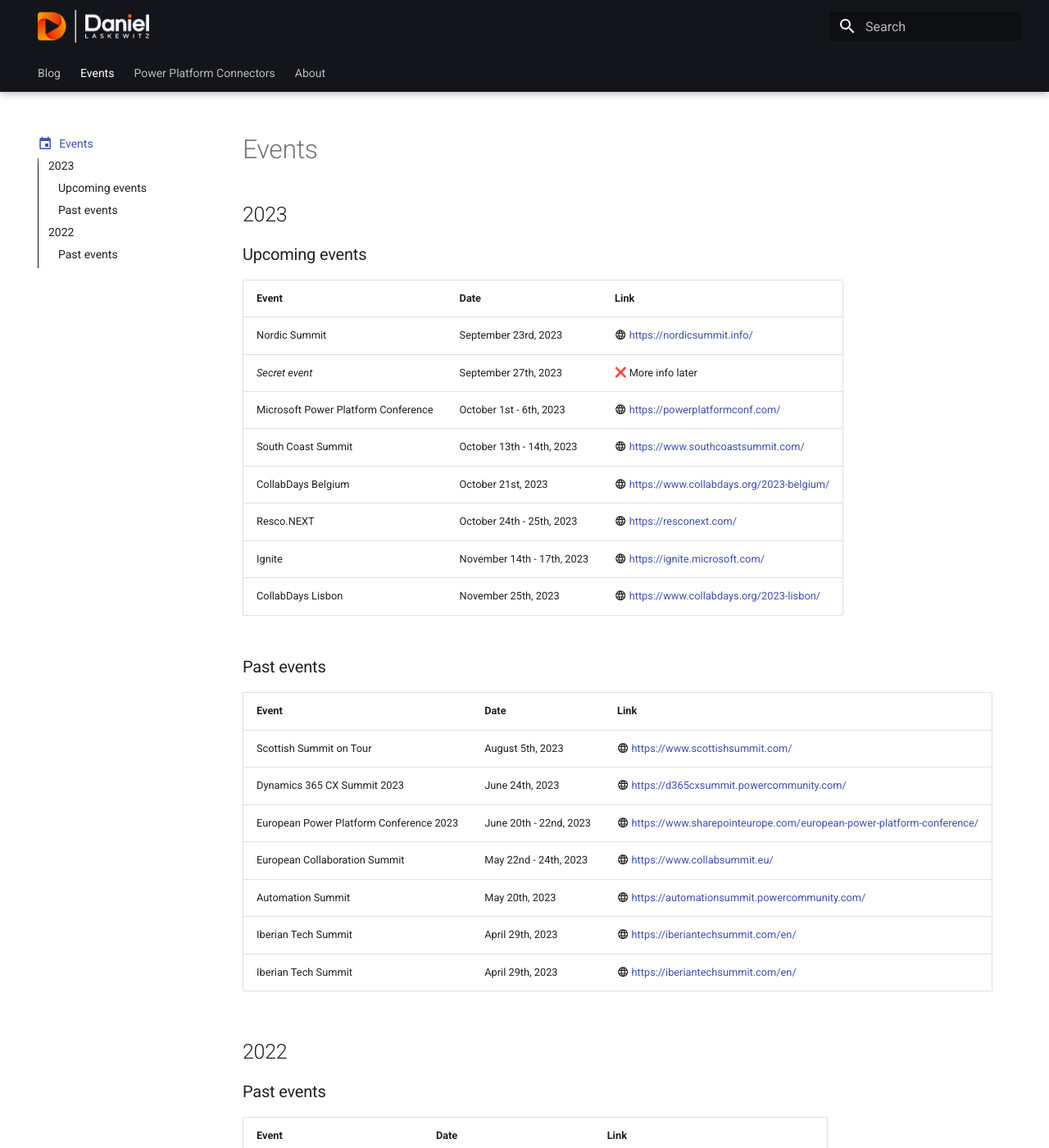
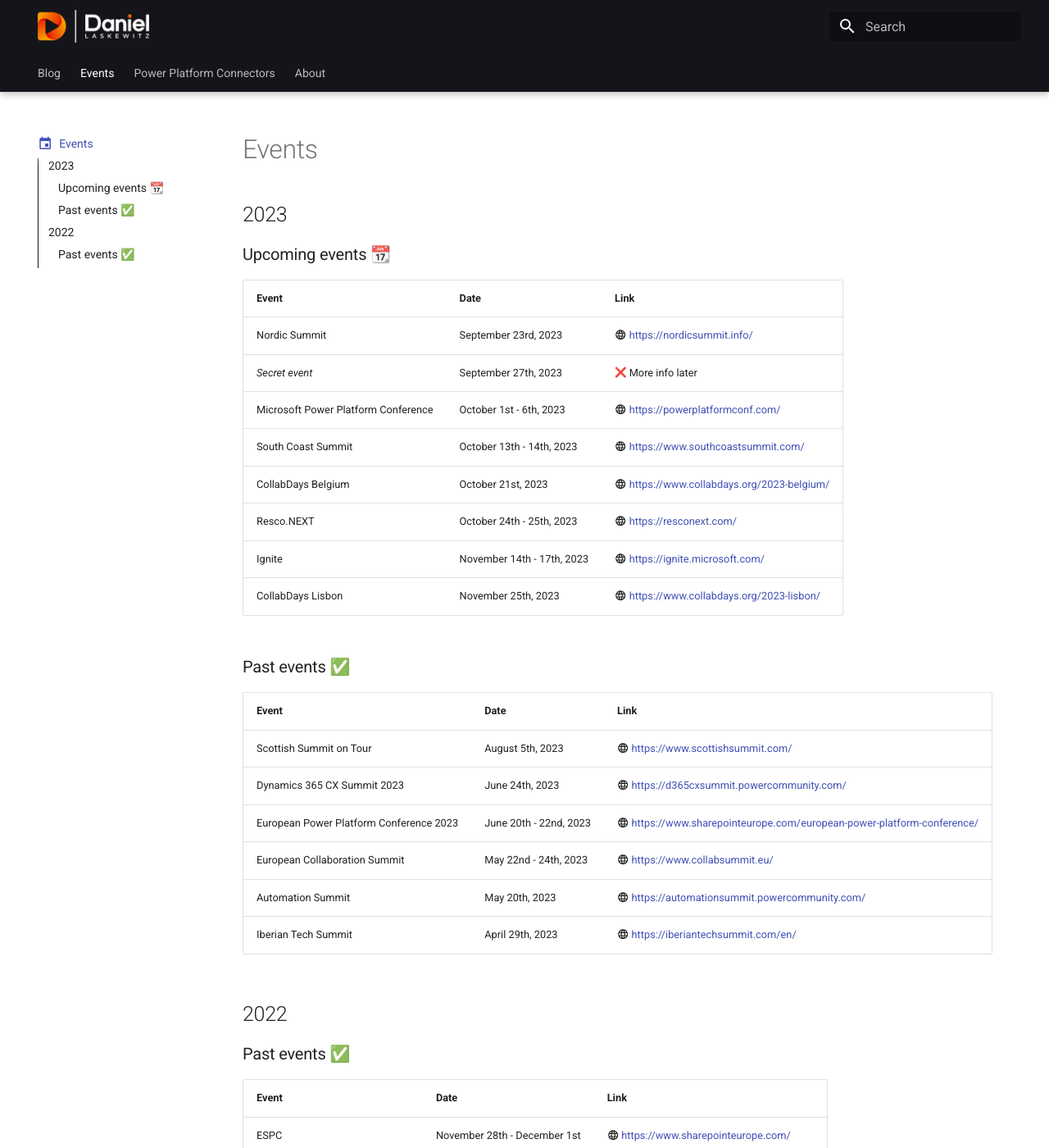
Before and after one commit to Laskewitz/laskewitz.github.io, an MkDocs documentation site: the page built from docs/events.md, in a window 1280 px wide and 1400 px high. Shown: the whole window at 82% size. Built offline with MkDocs 1.6.1 and Material for MkDocs 9.7.7, drawn with Linux system fonts in a browser that asks for light colours; emoji names are drawn with the system emoji font; plug-ins that fetch from the network failed and are left out.

Commit message:
Updated event list

```diff
--- a/docs/events.md
+++ b/docs/events.md
@@ -10,7 +10,7 @@
 
 ## 2023
 
-### Upcoming events
+### Upcoming events 📆
 
 | Event | Date | Link |
 | ----------- | ------------------------------------ | ------------------------------------ |
@@ -23,7 +23,7 @@
 | Ignite | November 14th - 17th, 2023 | :material-web: [https://ignite.microsoft.com/](https://ignite.microsoft.com/) |
 | CollabDays Lisbon | November 25th, 2023 | :material-web: [https://www.collabdays.org/2023-lisbon/](https://www.collabdays.org/2023-lisbon/) |
 
-### Past events
+### Past events ✅
 
 | Event | Date | Link |
 | ----------- | ------------------------------------ | ------------------------------------ |
@@ -33,11 +33,10 @@
 | European Collaboration Summit | May 22nd - 24th, 2023 | :material-web: [https://www.collabsummit.eu/](https://www.collabsummit.eu/) |
 | Automation Summit | May 20th, 2023 | :material-web: [https://automationsummit.powercommunity.com/](https://automationsummit.powercommunity.com/) |
 | Iberian Tech Summit | April 29th, 2023 | :material-web: [https://iberiantechsummit.com/en/](https://iberiantechsummit.com/en/) |
-| Iberian Tech Summit | April 29th, 2023 | :material-web: [https://iberiantechsummit.com/en/](https://iberiantechsummit.com/en/) |
 
 ## 2022
 
-### Past events
+### Past events ✅
 
 | Event | Date | Link |
 | ----------- | ------------------------------------ | ------------------------------------ |
```
